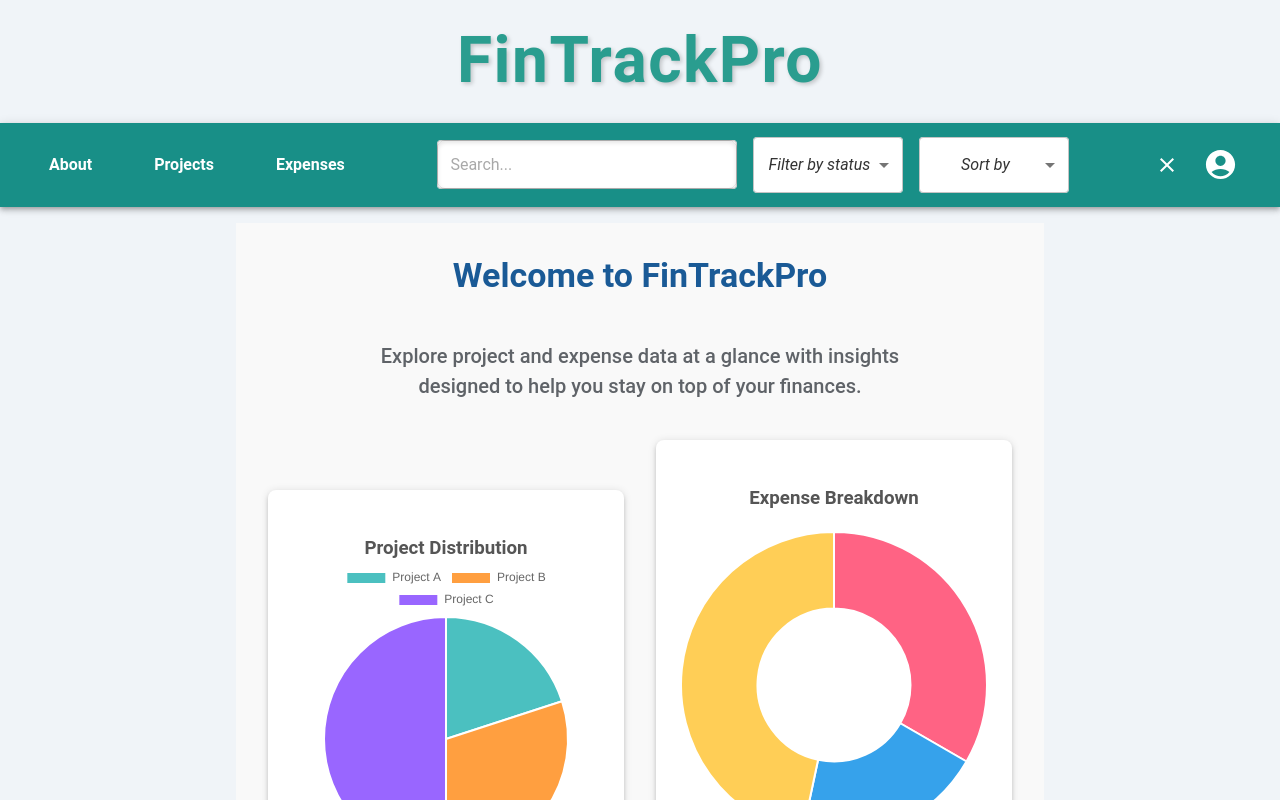
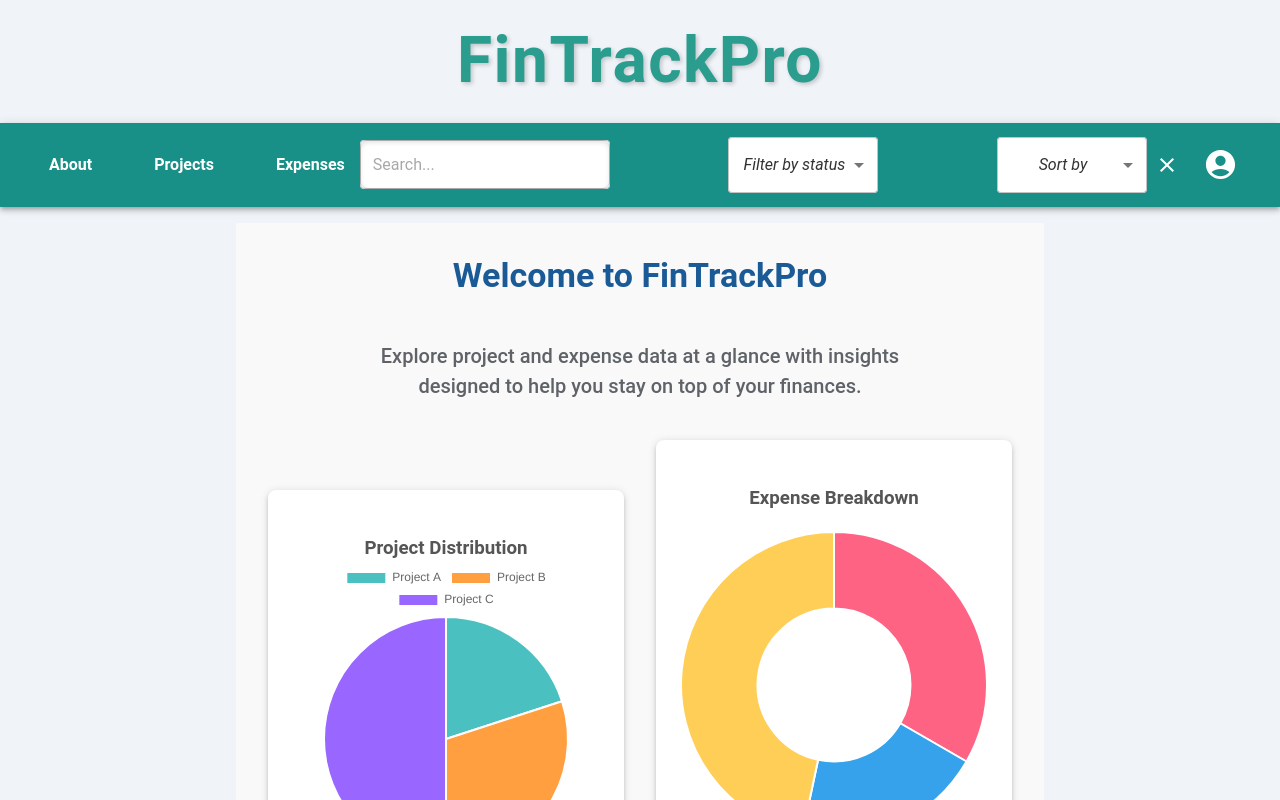
Before and after one commit to ronniearistil/FinTrackPro-Full-Stack.v3, a React (Create React App) app in the folder client/: page / in a window 1280 px wide. Both pictures are taken after a click on the button 1167 px from the left and 164 px from the top of the page. Shown: the top 800 px of the page. Built offline with nearby package versions, Linux system fonts and the light colour scheme; no server answers.

Commit message:
Update UI for homepage and navbarv2 _reversal_with improvements

```diff
--- a/client/src/Components/Layout/NavBar.jsx
+++ b/client/src/Components/Layout/NavBar.jsx
@@ -166,21 +166,21 @@ const NavBar = ({
         sx={{
             display: 'flex',
             alignItems: 'center',
-            flexWrap: { xs: 'wrap', md: 'nowrap' }, // Wrap on smaller screens
-            justifyContent: { xs: 'center', md: 'flex-start' }, // Center items on smaller screens
-            gap: 2,
-            position: { xs: 'fixed', md: 'relative' }, // Make the search bar fixed for mobile
+            justifyContent: 'space-between', // Ensures items are spaced evenly
+            flexWrap: { xs: 'wrap', md: 'nowrap' }, // Wrap items on smaller screens
+            gap: 1, // Adjusted for tighter spacing
+            position: { xs: 'absolute', md: 'relative' },
             top: { xs: '70px', md: 'auto' },
-            left: { xs: '50%', md: 'auto' },
-            transform: { xs: 'translateX(-50%)', md: 'none' },
             backgroundColor: { xs: 'white', md: 'transparent' },
-            padding: { xs: 2, md: 0 },
+            padding: { xs: 1, md: 0 },
             borderRadius: { xs: 2, md: 0 },
-            boxShadow: { xs: '0px 4px 10px rgba(0, 0, 0, 0.1)', md: 'none' },
+            boxShadow: { xs: '0px 4px 6px rgba(0,0,0,0.1)', md: 'none' },
+            flexGrow: 1,
+            width: { xs: '95%', md: 'auto' },
             zIndex: 10,
-            width: { xs: '90%', md: 'auto' },
         }}
     >
+        {/* Search Bar */}
         <TextField
             variant="outlined"
             placeholder="Search..."
@@ -189,14 +189,19 @@ const NavBar = ({
             sx={{
                 backgroundColor: 'white',
                 borderRadius: '4px',
-                width: { xs: '100%', sm: '300px' },
-                maxWidth: '300px',
+                flex: { xs: '1 1 auto', md: '0 0 auto' },
+                minWidth: { xs: '200px', sm: '250px' },
+                width: { xs: '100%', md: 'auto' },
+                marginBottom: { xs: '8px', md: '0' }, // Adds margin for spacing on smaller screens
             }}
         />
+
+        {/* Filter Dropdown */}
         <FormControl
             sx={{
+                flex: { xs: '1 1 auto', md: '0 0 auto' },
                 minWidth: 150,
-                width: { xs: '100%', sm: 'auto' },
+                marginBottom: { xs: '8px', md: '0' },
             }}
         >
             <Select
@@ -207,7 +212,7 @@ const NavBar = ({
                     fontSize: '1rem',
                     bgcolor: 'white',
                     borderRadius: 1,
-                    width: '100%',
+                    width: { xs: '100%', md: '150px' },
                 }}
             >
                 <MenuItem value="">
@@ -219,10 +224,12 @@ const NavBar = ({
                 <MenuItem value="All">All</MenuItem>
             </Select>
         </FormControl>
+
+        {/* Sort Dropdown */}
         <FormControl
             sx={{
+                flex: { xs: '1 1 auto', md: '0 0 auto' },
                 minWidth: 150,
-                width: { xs: '100%', sm: 'auto' },
             }}
         >
             <Select
@@ -233,7 +240,7 @@ const NavBar = ({
                     fontSize: '1rem',
                     bgcolor: 'white',
                     borderRadius: 1,
-                    width: '100%',
+                    width: { xs: '100%', md: '150px' },
                 }}
             >
                 <MenuItem value="">
@@ -294,3 +301,7 @@ const NavBar = ({
 };
 
 export default NavBar;
+
+
+
+// Test
```
